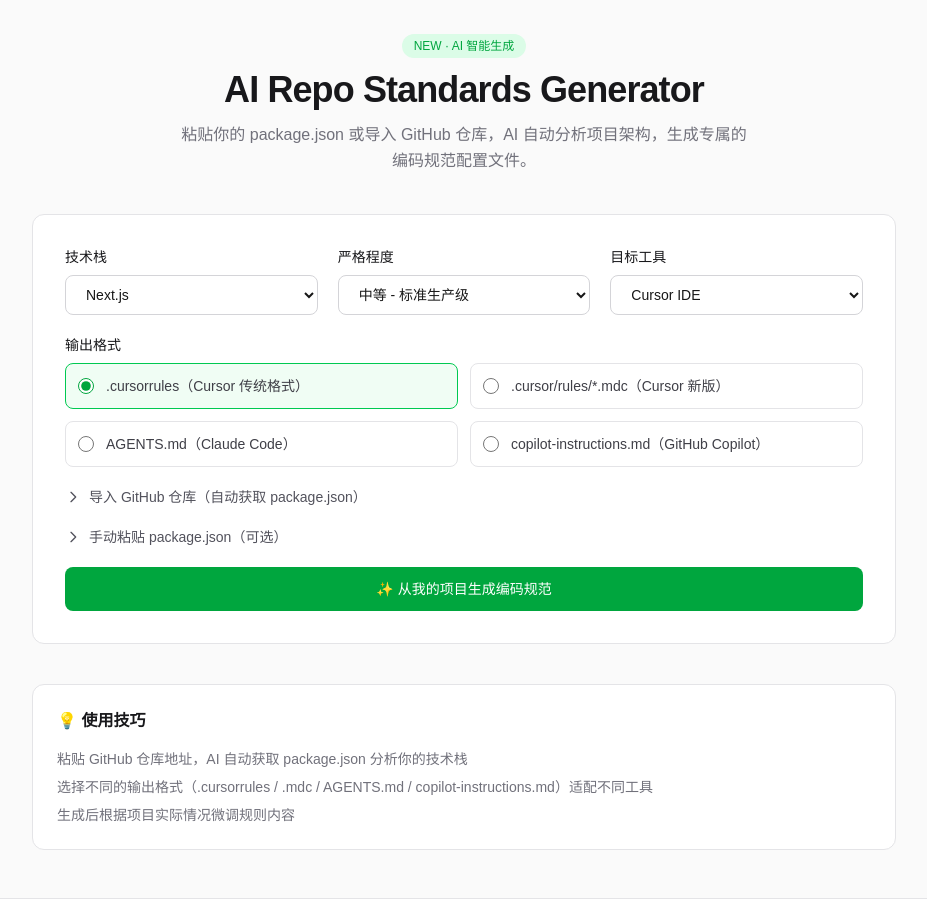
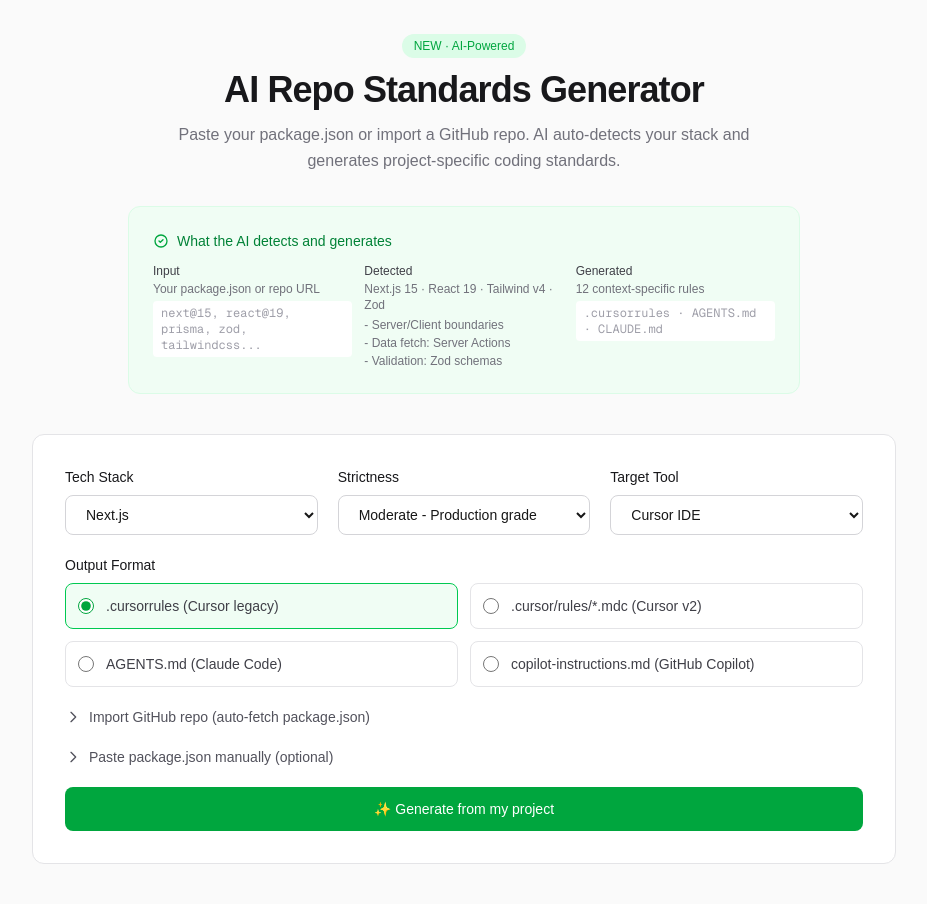
Before and after one commit to ningfd-ux/cursor-rules-cn, a Next.js app: page /generator in a window 1280 px wide. Shown: the part 80-984 px from the top of the page, without its empty margins (176-1103 px from the left). Built offline with nearby package versions, Linux system fonts and the light colour scheme.

Commit message:
feat: english l10n + senior tech lead prompt + standards rebrand + proof

```diff
--- a/src/app/generator/page.tsx
+++ b/src/app/generator/page.tsx
@@ -21,23 +21,23 @@
 ];
 
 const strictnessLevels = [
-  { value: "relaxed", label: "宽松 - 基础规范" },
-  { value: "moderate", label: "中等 - 标准生产级" },
-  { value: "strict", label: "严格 - 企业级规范" },
+  { value: "relaxed", label: "Relaxed - Basic conventions" },
+  { value: "moderate", label: "Moderate - Production grade" },
+  { value: "strict", label: "Strict - Enterprise level" },
 ];
 
 const models = [
   { value: "cursor", label: "Cursor IDE" },
   { value: "claude", label: "Claude Code" },
   { value: "copilot", label: "GitHub Copilot" },
-  { value: "general", label: "通用 AI" },
+  { value: "general", label: "General AI" },
 ];
 
 const outputFormats = [
-  { value: "cursorrules", label: ".cursorrules（Cursor 传统格式）" },
-  { value: "mdc", label: ".cursor/rules/*.mdc（Cursor 新版）" },
-  { value: "agents", label: "AGENTS.md（Claude Code）" },
-  { value: "copilot", label: "copilot-instructions.md（GitHub Copilot）" },
+  { value: "cursorrules", label: ".cursorrules (Cursor legacy)" },
+  { value: "mdc", label: ".cursor/rules/*.mdc (Cursor v2)" },
+  { value: "agents", label: "AGENTS.md (Claude Code)" },
+  { value: "copilot", label: "copilot-instructions.md (GitHub Copilot)" },
 ];
 
 export default function GeneratorPage() {
@@ -79,10 +79,10 @@
         setRepoFetched(true);
         setShowPackageInput(true);
       } else {
-        setError(data.error || "无法获取 package.json");
+        setError(data.error || "Unable to fetch package.json");
       }
     } catch {
-      setError("网络连接失败，请稍后重试");
+      setError("Network error, please try again");
     } finally {
       setIsFetchingRepo(false);
     }
@@ -109,10 +109,10 @@
       if (data.content) {
         setGeneratedRules(data.content);
       } else {
-        setError(data.error || "未知错误");
+        setError(data.error || "Unknown error");
       }
     } catch {
-      setError("网络连接失败，请稍后重试");
+      setError("Network error, please try again");
     } finally {
       setIsLoading(false);
     }
@@ -128,14 +128,45 @@
     <div className="mx-auto max-w-4xl px-4 py-12">
       <section className="mb-10 text-center">
         <span className="mb-3 inline-block rounded-full bg-green-100 px-3 py-1 text-xs font-medium text-green-600 dark:bg-green-900 dark:text-green-300">
-          NEW · AI 智能生成
+          NEW · AI-Powered
         </span>
         <h1 className="mb-3 text-3xl font-bold tracking-tight text-zinc-900 dark:text-zinc-100 sm:text-4xl">
           AI Repo Standards Generator
         </h1>
-        <p className="mx-auto mb-6 max-w-xl text-base leading-relaxed text-zinc-500 dark:text-zinc-400">
-          粘贴你的 package.json 或导入 GitHub 仓库，AI 自动分析项目架构，生成专属的编码规范配置文件。
+        <p className="mx-auto mb-8 max-w-xl text-base leading-relaxed text-zinc-500 dark:text-zinc-400">
+          Paste your package.json or import a GitHub repo. AI auto-detects your stack and generates project-specific coding standards.
         </p>
+
+        {/* === Step 5: Proof Showcase === */}
+        <div className="mx-auto max-w-2xl rounded-xl border border-green-100 bg-green-50 p-5 text-left dark:border-green-900 dark:bg-green-950 sm:p-6">
+          <div className="mb-3 flex items-center gap-2">
+            <svg className="h-4 w-4 text-green-600 dark:text-green-400" fill="none" viewBox="0 0 24 24" stroke="currentColor" strokeWidth={2}>
+              <path strokeLinecap="round" strokeLinejoin="round" d="M9 12l2 2 4-4m6 2a9 9 0 11-18 0 9 9 0 0118 0z" />
+            </svg>
+            <span className="text-sm font-medium text-green-700 dark:text-green-300">What the AI detects and generates</span>
+          </div>
+          <div className="grid gap-3 text-xs sm:grid-cols-3">
+            <div>
+              <p className="font-medium text-zinc-700 dark:text-zinc-300">Input</p>
+              <p className="mt-0.5 text-zinc-500 dark:text-zinc-400">Your package.json or repo URL</p>
+              <p className="mt-1 rounded bg-white px-2 py-1 font-mono text-zinc-400 dark:bg-zinc-800 dark:text-zinc-500">next@15, react@19, prisma, zod, tailwindcss...</p>
+            </div>
+            <div>
+              <p className="font-medium text-zinc-700 dark:text-zinc-300">Detected</p>
+              <p className="mt-0.5 text-zinc-500 dark:text-zinc-400">Next.js 15 · React 19 · Tailwind v4 · Zod</p>
+              <div className="mt-1 space-y-0.5 text-zinc-500 dark:text-zinc-400">
+                <p>- Server/Client boundaries</p>
+                <p>- Data fetch: Server Actions</p>
+                <p>- Validation: Zod schemas</p>
+              </div>
+            </div>
+            <div>
+              <p className="font-medium text-zinc-700 dark:text-zinc-300">Generated</p>
+              <p className="mt-0.5 text-zinc-500 dark:text-zinc-400">12 context-specific rules</p>
+              <p className="mt-1 rounded bg-white px-2 py-1 font-mono text-zinc-400 dark:bg-zinc-800 dark:text-zinc-500">.cursorrules · AGENTS.md · CLAUDE.md</p>
+            </div>
+          </div>
+        </div>
       </section>
 
       <section className="mb-10">
@@ -143,7 +174,7 @@
           {/* Row 1: Tech Stack + Strictness + Tool */}
           <div className="mb-5 grid gap-5 sm:grid-cols-3">
             <div>
-              <label className="mb-2 block text-sm font-medium text-zinc-900 dark:text-zinc-100">技术栈</label>
+              <label className="mb-2 block text-sm font-medium text-zinc-900 dark:text-zinc-100">Tech Stack</label>
               <select value={techStack} onChange={(e) => setTechStack(e.target.value)}
                 className="w-full rounded-lg border border-zinc-300 bg-white px-4 py-2.5 text-sm focus:border-green-500 focus:outline-none focus:ring-2 focus:ring-green-500/20 dark:border-zinc-700 dark:bg-zinc-800 dark:text-zinc-100"
                 disabled={isLoading}>
@@ -151,7 +182,7 @@
               </select>
             </div>
             <div>
-              <label className="mb-2 block text-sm font-medium text-zinc-900 dark:text-zinc-100">严格程度</label>
+              <label className="mb-2 block text-sm font-medium text-zinc-900 dark:text-zinc-100">Strictness</label>
               <select value={strictness} onChange={(e) => setStrictness(e.target.value)}
                 className="w-full rounded-lg border border-zinc-300 bg-white px-4 py-2.5 text-sm focus:border-green-500 focus:outline-none focus:ring-2 focus:ring-green-500/20 dark:border-zinc-700 dark:bg-zinc-800 dark:text-zinc-100"
                 disabled={isLoading}>
@@ -159,7 +190,7 @@
               </select>
             </div>
             <div>
-              <label className="mb-2 block text-sm font-medium text-zinc-900 dark:text-zinc-100">目标工具</label>
+              <label className="mb-2 block text-sm font-medium text-zinc-900 dark:text-zinc-100">Target Tool</label>
               <select value={model} onChange={(e) => setModel(e.target.value)}
                 className="w-full rounded-lg border border-zinc-300 bg-white px-4 py-2.5 text-sm focus:border-green-500 focus:outline-none focus:ring-2 focus:ring-green-500/20 dark:border-zinc-700 dark:bg-zinc-800 dark:text-zinc-100"
                 disabled={isLoading}>
@@ -170,7 +201,7 @@
 
           {/* Row 2: Output Format */}
           <div className="mb-5">
-            <label className="mb-2 block text-sm font-medium text-zinc-900 dark:text-zinc-100">输出格式</label>
+            <label className="mb-2 block text-sm font-medium text-zinc-900 dark:text-zinc-100">Output Format</label>
             <div className="grid gap-3 sm:grid-cols-2">
               {outputFormats.map((fmt) => (
                 <label key={fmt.value}
@@ -205,7 +236,7 @@
               <svg className={`h-4 w-4 transition-transform ${showRepoInput ? "rotate-90" : ""}`} fill="none" viewBox="0 0 24 24" stroke="currentColor" strokeWidth={2}>
                 <path strokeLinecap="round" strokeLinejoin="round" d="M9 5l7 7-7 7" />
               </svg>
-              导入 GitHub 仓库（自动获取 package.json）
+              Import GitHub repo (auto-fetch package.json)
             </button>
             {showRepoInput && (
               <div className="mt-3">
@@ -229,12 +260,12 @@
                           <circle className="opacity-25" cx="12" cy="12" r="10" stroke="currentColor" strokeWidth="4" fill="none" />
                           <path className="opacity-75" fill="currentColor" d="M4 12a8 8 0 018-8V0C5.373 0 0 5.373 0 12h4zm2 5.291A7.962 7.962 0 014 12H0c0 3.042 1.135 5.824 3 7.938l3-2.647z" />
                         </svg>
-                        获取中
+                        Fetching...
                       </span>
-                    ) : repoFetched ? "✅ 已获取" : "获取 package.json"}
+                    ) : repoFetched ? "✅ Fetched" : "Fetch package.json"}
                   </button>
                 </div>
-                <p className="mt-1.5 text-xs text-zinc-400">输入公开 GitHub 仓库地址，自动提取 package.json 并用于生成</p>
+                <p className="mt-1.5 text-xs text-zinc-400">Enter a public GitHub repo URL to auto-extract its package.json</p>
               </div>
             )}
           </div>
@@ -249,7 +280,7 @@
               <svg className={`h-4 w-4 transition-transform ${showPackageInput ? "rotate-90" : ""}`} fill="none" viewBox="0 0 24 24" stroke="currentColor" strokeWidth={2}>
                 <path strokeLinecap="round" strokeLinejoin="round" d="M9 5l7 7-7 7" />
               </svg>
-              手动粘贴 package.json（可选）
+              Paste package.json manually (optional)
             </button>
             {showPackageInput && (
               <div className="mt-3">
@@ -274,9 +305,9 @@
                   <circle className="opacity-25" cx="12" cy="12" r="10" stroke="currentColor" strokeWidth="4" fill="none" />
                   <path className="opacity-75" fill="currentColor" d="M4 12a8 8 0 018-8V0C5.373 0 0 5.373 0 12h4zm2 5.291A7.962 7.962 0 014 12H0c0 3.042 1.135 5.824 3 7.938l3-2.647z" />
                 </svg>
-                AI 正在分析项目并生成...
+                AI is analyzing your project...
               </span>
-            ) : ("✨ 从我的项目生成编码规范")}
+            ) : ("✨ Generate from my project")}
           </button>
 
           {error && <p className="mt-3 text-center text-sm text-red-500">{error}</p>}
@@ -286,10 +317,10 @@
       {generatedRules && (
         <section className="mb-10">
           <div className="mb-4 flex items-center justify-between">
-            <h2 className="text-lg font-semibold text-zinc-900 dark:text-zinc-100">生成结果</h2>
+            <h2 className="text-lg font-semibold text-zinc-900 dark:text-zinc-100">Generated Standards</h2>
             <button onClick={handleCopy}
               className="rounded-lg bg-zinc-100 px-4 py-2 text-sm font-medium text-zinc-700 transition-colors hover:bg-zinc-200 dark:bg-zinc-800 dark:text-zinc-300 dark:hover:bg-zinc-700">
-              {copied ? "✅ 已复制" : "📋 复制全部"}
+              {copied ? "✅ Copied" : "📋 Copy All"}
             </button>
           </div>
           <div className="overflow-auto rounded-xl border border-zinc-200 bg-white p-6 dark:border-zinc-800 dark:bg-zinc-900">
@@ -299,11 +330,11 @@
       )}
 
       <section className="rounded-xl border border-zinc-200 bg-white p-6 dark:border-zinc-800 dark:bg-zinc-900">
-        <h3 className="mb-4 font-semibold text-zinc-900 dark:text-zinc-100">💡 使用技巧</h3>
+        <h3 className="mb-4 font-semibold text-zinc-900 dark:text-zinc-100">💡 Usage Tips</h3>
         <ul className="space-y-2 text-sm text-zinc-500 dark:text-zinc-400">
-          <li>粘贴 GitHub 仓库地址，AI 自动获取 package.json 分析你的技术栈</li>
-          <li>选择不同的输出格式（.cursorrules / .mdc / AGENTS.md / copilot-instructions.md）适配不同工具</li>
-          <li>生成后根据项目实际情况微调规则内容</li>
+          <li>Paste a GitHub repo URL and AI will fetch its package.json to analyze your tech stack</li>
+          <li>Choose between .cursorrules, .mdc, AGENTS.md, or copilot-instructions.md for different tools</li>
+          <li>Tweak the generated standards to fit your project needs</li>
         </ul>
       </section>
     </div>
```
Also changed, not shown: src/app/about/page.tsx (+19 -17 lines), src/app/contact/page.tsx (+11 -11 lines), src/app/privacy/page.tsx (+17 -16 lines), src/components/Footer.tsx (+5 -5 lines), src/components/Header.tsx (+5 -5 lines), 1 other file (tests, documents, lock files or other folders).
